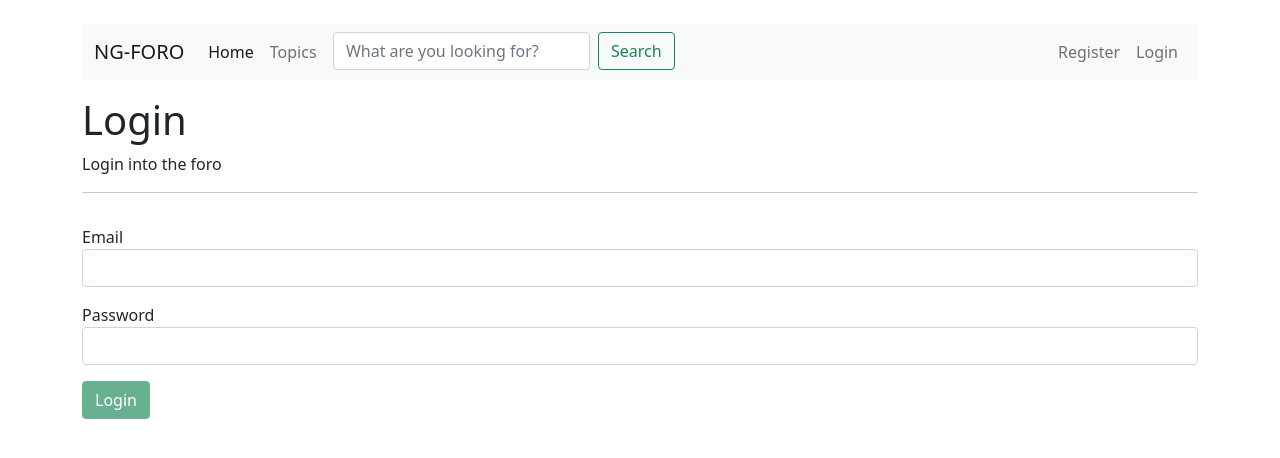
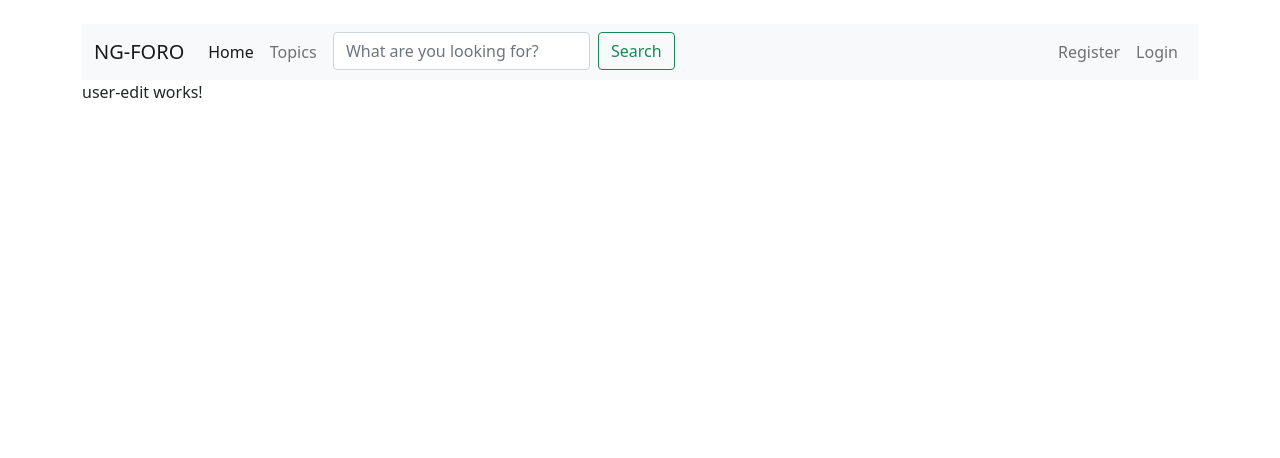
Before and after one commit to ferralespereira/foro-angular, an Angular app: page /settings in a window 1280 px wide. Shown: the top 458 px of the page. Built offline with nearby package versions, Linux system fonts and the light colour scheme.

Commit message:
component usser-edit

```diff
--- a/src/app/app.component.html
+++ b/src/app/app.component.html
@@ -53,7 +53,7 @@
           <ul class="dropdown-menu" aria-labelledby="navbarDropdown">
             <li><a class="dropdown-item" href="#">User Panel</a></li>
             <li><a class="dropdown-item" href="#">My profile</a></li>
-            <li><a class="dropdown-item" href="#">Settings</a></li>
+            <li><a class="dropdown-item" [routerLink]="['settings']">Settings</a></li>
             <li><hr class="dropdown-divider"></li>
             <li><a class="dropdown-item pointer" (click)="logOut()">Log out</a></li>
           </ul>
--- a/src/app/app.module.ts
+++ b/src/app/app.module.ts
@@ -8,13 +8,15 @@ import { AppComponent } from './app.component';
 import { RegisterComponent } from './components/register/register.component';
 import { LoginComponent } from './components/login/login.component';
 import { HomeComponent } from './components/home/home.component';
+import { UserEditComponent } from './components/user-edit/user-edit.component';
 
 @NgModule({
   declarations: [
     AppComponent,
     RegisterComponent,
     LoginComponent,
-    HomeComponent
+    HomeComponent,
+    UserEditComponent
   ],
   imports: [
     BrowserModule,
--- a/src/app/app.routing.ts
+++ b/src/app/app.routing.ts
@@ -6,6 +6,7 @@ import { Routes, RouterModule } from '@angular/router';
 import { HomeComponent } from './components/home/home.component';
 import { LoginComponent } from './components/login/login.component';
 import { RegisterComponent } from './components/register/register.component';
+import { UserEditComponent } from './components/user-edit/user-edit.component';
 
 // Array de tutas
 const appRoutes: Routes = [
@@ -13,6 +14,7 @@ const appRoutes: Routes = [
   { path: 'home', component:HomeComponent },
   { path: 'login', component:LoginComponent },
   { path: 'register', component:RegisterComponent },
+  { path: 'settings', component:UserEditComponent },
   { path: '**', component:LoginComponent }
 ];
 
--- a/src/app/components/login/login.component.html
+++ b/src/app/components/login/login.component.html
@@ -1,4 +1,4 @@
-<div class="clo-lg-12 mt-3">
+<div class="col-lg-12 mt-3">
   <h1>{{page_title}}</h1>
   <p>Login into the foro</p>
   <hr/>
@@ -11,7 +11,7 @@
     Incorrect information, try again.
   </div>
 
-  <form class="clo-md-5 ml-0 pl-0" #loginForm="ngForm" (ngSubmit)="onSubmit(loginForm)">
+  <form class="col-md-5 ml-0 pl-0" #loginForm="ngForm" (ngSubmit)="onSubmit(loginForm)">
 
     <div class="form-group">
 
--- /dev/null
+++ b/src/app/components/user-edit/user-edit.component.html
@@ -0,0 +1 @@
+<p>user-edit works!</p>
--- /dev/null
+++ b/src/app/components/user-edit/user-edit.component.ts
@@ -0,0 +1,15 @@
+import { Component, OnInit } from '@angular/core';
+
+@Component({
+  selector: 'app-user-edit',
+  templateUrl: './user-edit.component.html',
+  styleUrls: ['./user-edit.component.css']
+})
+export class UserEditComponent implements OnInit {
+
+  constructor() { }
+
+  ngOnInit(): void {
+  }
+
+}
```
Also changed, not shown: src/app/components/user-edit/user-edit.component.css (added), 1 other file (tests, documents, lock files or other folders).
